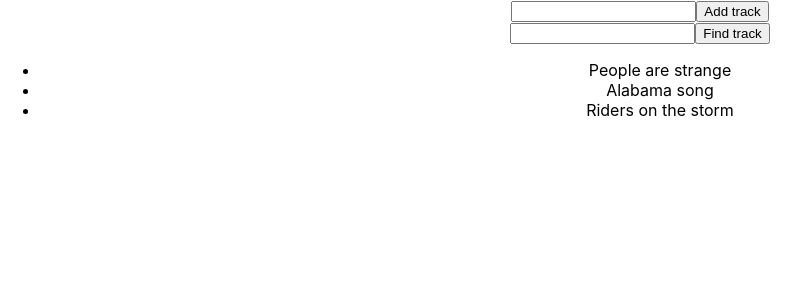
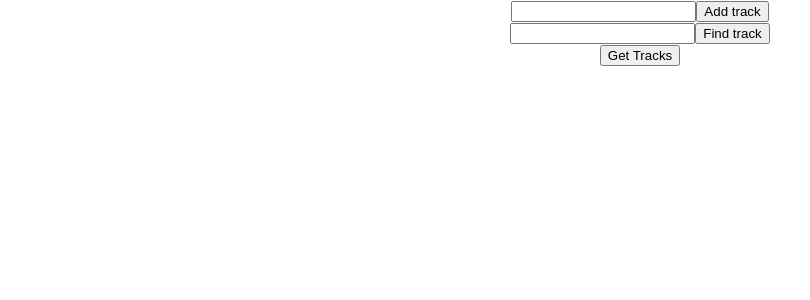
Before and after one commit to chebdotnet/get-redux-started, a React (Create React App) app: page / in a window 1280 px wide. Shown: the top 300 px of the page, without its empty margins (0-810 px from the left). Built offline with nearby package versions, Linux system fonts and the light colour scheme.

Commit message:
added the 8-th lesson -- async action with reduct thunk

```diff
--- a/package.json
+++ b/package.json
@@ -8,6 +8,7 @@
     "react-redux": "5.1.1",
     "react-scripts": "2.1.1",
     "redux": "4.0.1",
+    "redux-devtools-extension": "^2.13.5",
     "redux-thunk": "2.3.0"
   },
   "scripts": {
--- a/src/App.js
+++ b/src/App.js
@@ -1,6 +1,8 @@
  import React, { Component } from 'react';
  import { connect } from 'react-redux'
  import './App.css';
+
+  import { getTracks } from './actions/tracks';
 
  class App extends Component {
    addTrack(){
@@ -28,6 +30,9 @@
            <input type="text" className="searchInput" ref={(input) => {this.searchInput = input; }}/>
            <button onClick={this.findTrack.bind(this)} className="findTrack">Find track</button>
          </div>
+         <div>
+          <button onClick={this.props.onGetTracks}>Get Tracks</button>
+         </div>
          <ul className="list">
          {this.props.tracks.map((track, index) =>
            <li key={index}>{track.name}</li>
@@ -52,6 +57,9 @@ export default connect(
     },
     onFindTrack: (name) => {
       dispatch({'type': 'FIND_TRACK', payload: name})
+    },
+    onGetTracks: () => {
+      dispatch(getTracks())
     }
   })
 )(App);
--- /dev/null
+++ b/src/actions/tracks.js
@@ -0,0 +1,14 @@
+var mockDataApi = [
+  {id:'1541964705353', name:"People are strange"},
+  {id:'1541964705354', name:"Alabama song"},
+  {id:'1541964705355', name:"Riders on the storm"}
+]
+
+
+
+export const getTracks = () => dispatch => {
+  setTimeout(()=>{
+    console.log("I got tracks");
+    dispatch({'type': 'FETCH_TRACKS_SUCCESS', payload: mockDataApi})
+  }, 2000)
+};
--- a/src/index.js
+++ b/src/index.js
@@ -2,14 +2,19 @@ import React from 'react';
 import ReactDOM from 'react-dom';
 
 import { Provider } from 'react-redux'
-import { createStore } from 'redux';
+
+import { createStore, applyMiddleware } from 'redux';
+import { composeWithDevTools } from  'redux-devtools-extension';
+
+import thunk from 'redux-thunk';
 
 import './index.css';
 import App from './App';
 
 import reducer from './reducers'
 
-const store = createStore(reducer, window.__REDUX_DEVTOOLS_EXTENSION__ && window.__REDUX_DEVTOOLS_EXTENSION__());
+//const store = createStore(reducer, window.__REDUX_DEVTOOLS_EXTENSION__ && window.__REDUX_DEVTOOLS_EXTENSION__());
+const store = createStore(reducer, composeWithDevTools(applyMiddleware(thunk)));
 
 ReactDOM.render(
   <Provider store={store}>
--- a/src/reducers/tracks.js
+++ b/src/reducers/tracks.js
@@ -1,9 +1,9 @@
- const initialState = [
-   {id:'1541964705353', name:"People are strange"},
-   {id:'1541964705354', name:"Alabama song"},
-   {id:'1541964705355', name:"Riders on the storm"}
- ]
-
+ // const initialState = [
+ //   {id:'1541964705353', name:"People are strange"},
+ //   {id:'1541964705354', name:"Alabama song"},
+ //   {id:'1541964705355', name:"Riders on the storm"}
+ // ]
+const initialState = [];
 export default function tracks(state = initialState, action){
   console.log(action);
   if (action.type === 'ADD_TRACK'){
@@ -13,6 +13,8 @@ export default function tracks(state = initialState, action){
     ];
   } else if (action.type === 'DELETE_TRACK'){
     return state;
+  } else if (action.type === 'FETCH_TRACKS_SUCCESS'){
+    return action.payload;
   }
   return state;
 }
```
Also changed, not shown: 1 other file (tests, documents, lock files or other folders).
